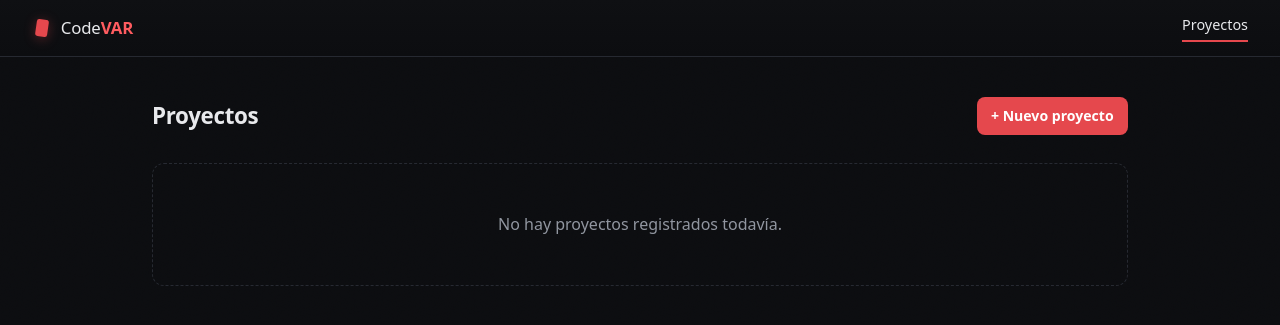
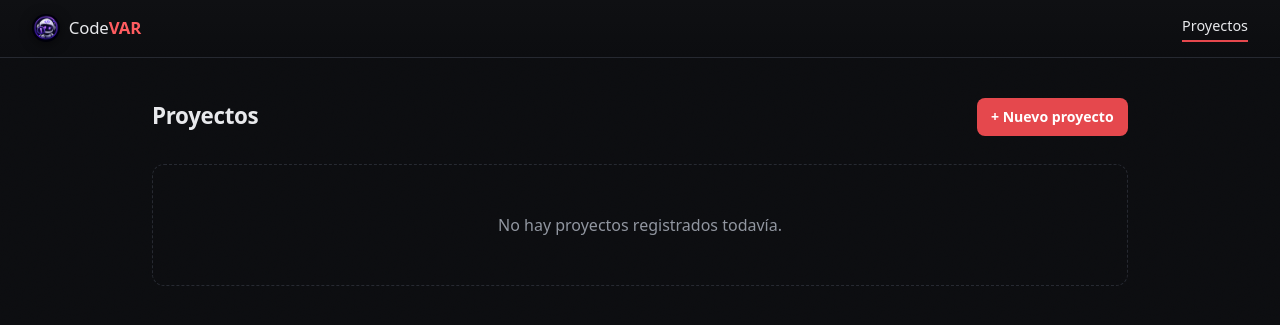
Before and after one commit to davidcepeda1/CodeVar, a FastAPI app: page / in a window 1280 px wide. Shown: the top 325 px of the page. Run offline with FastAPI, Linux system fonts and the light colour scheme; data that the repository does not hold is empty.

Commit message:
style: replace header brand mark with the CodeVAR mascot icon

```diff
--- a/codevar-server/app/static/style.css
+++ b/codevar-server/app/static/style.css
@@ -99,9 +99,11 @@ a:hover {
 }
 
 .brand-mark {
-    color: var(--accent);
-    display: inline-flex;
-    filter: drop-shadow(0 2px 6px rgba(229, 72, 77, 0.35));
+    display: block;
+    width: 28px;
+    height: 28px;
+    border-radius: 50%;
+    filter: drop-shadow(0 2px 6px rgba(0, 0, 0, 0.5));
 }
 
 .brand-word strong {
--- a/codevar-server/app/templates/base.html
+++ b/codevar-server/app/templates/base.html
@@ -1,33 +1,42 @@
-<!DOCTYPE html>
+<!doctype html>
 <html lang="es">
   <head>
-    <meta charset="UTF-8">
-    <meta name="viewport" content="width=device-width, initial-scale=1">
+    <meta charset="UTF-8" />
+    <meta name="viewport" content="width=device-width, initial-scale=1" />
     <title>{% block title %}CodeVAR{% endblock %}</title>
-    <meta name="description" content="Mini error-tracker para aplicaciones FastAPI: captura, agrupa y expone excepciones no manejadas.">
-    <link rel="icon" type="image/png" href="/static/CodeVar.png">
-    <link rel="stylesheet" href="/static/style.css">
+    <meta
+      name="description"
+      content="Mini error-tracker para aplicaciones FastAPI: captura, agrupa y expone excepciones no manejadas."
+    />
+    <link rel="icon" type="image/png" href="/static/CodeVarIco.png" />
+    <link rel="stylesheet" href="/static/style.css" />
   </head>
   <body>
     <header class="site-header">
       <a href="/" class="brand">
-            <span class="brand-mark" aria-hidden="true">
-                <svg width="20" height="20" viewBox="0 0 20 20" fill="none" xmlns="http://www.w3.org/2000/svg">
-                    <rect x="4" y="1.5" width="12" height="17" rx="2.5" fill="currentColor" transform="rotate(8 10 10)"/>
-                </svg>
-            </span>
+        <img
+          src="/static/CodeVarIco.png"
+          alt="CodeVAR"
+          class="brand-mark"
+          width="28"
+          height="28"
+        />
         <span class="brand-word">Code<strong>VAR</strong></span>
       </a>
       <nav class="site-nav">
-            <a href="/" class="{% if request.url.path == '/' %}active{% endif %}">Proyectos</a>
+        <a href="/" class="{% if request.url.path == '/' %}active{% endif %}"
+          >Proyectos</a
+        >
         {% if api_key %}
-            <a href="/dashboard?api_key={{ api_key }}" class="{% if request.url.path.startswith('/dashboard') %}active{% endif %}">Errores</a>
+        <a
+          href="/dashboard?api_key={{ api_key }}"
+          class="{% if request.url.path.startswith('/dashboard') %}active{% endif %}"
+          >Errores</a
+        >
         {% endif %}
       </nav>
     </header>
-    <main class="container">
-        {% block content %}{% endblock %}
-    </main>
+    <main class="container">{% block content %}{% endblock %}</main>
     <script src="/static/app.js"></script>
   </body>
 </html>
```
Also changed, not shown: codevar-server/app/static/CodeVarIco.png (added). Lines whose indentation alone changed are shown as unchanged.
